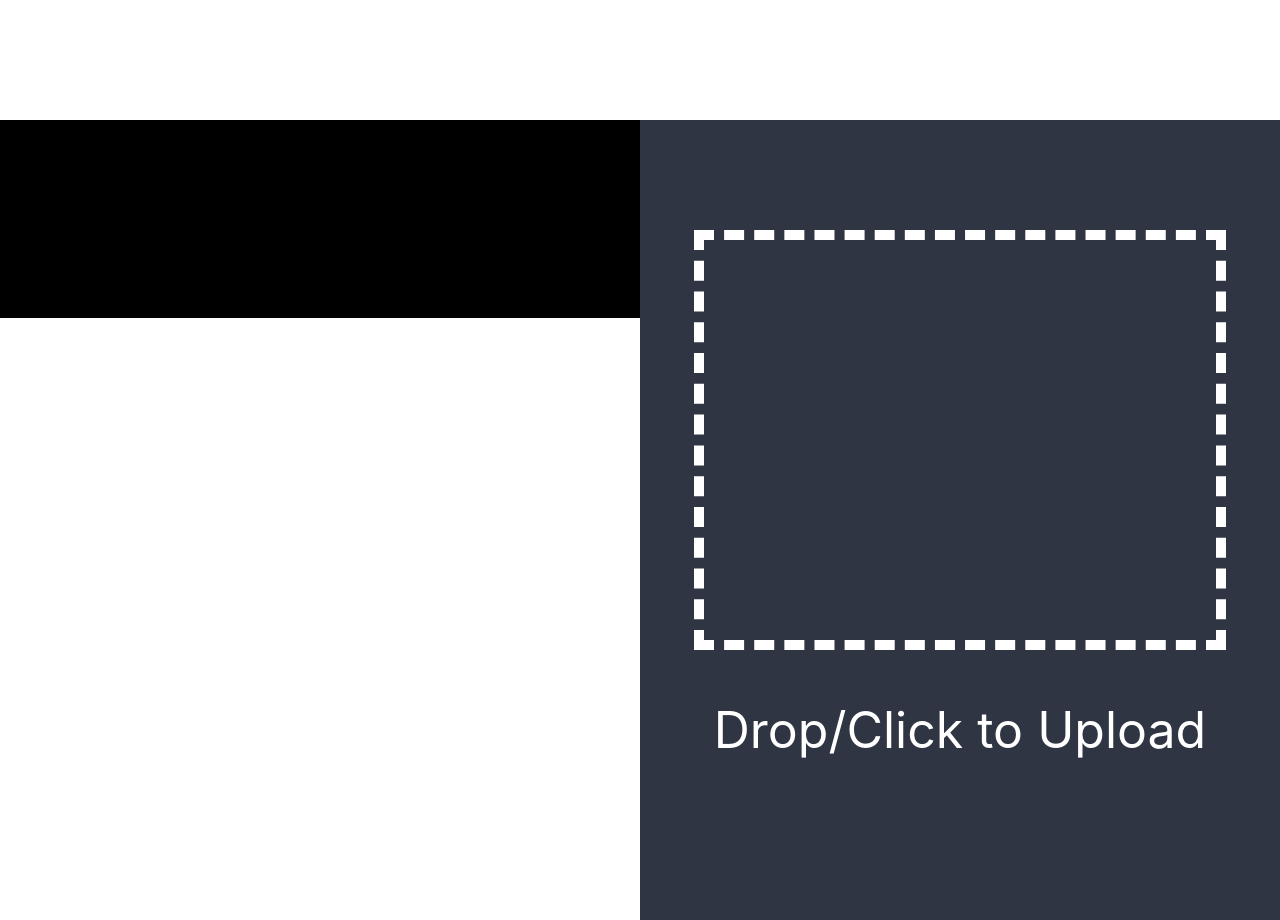
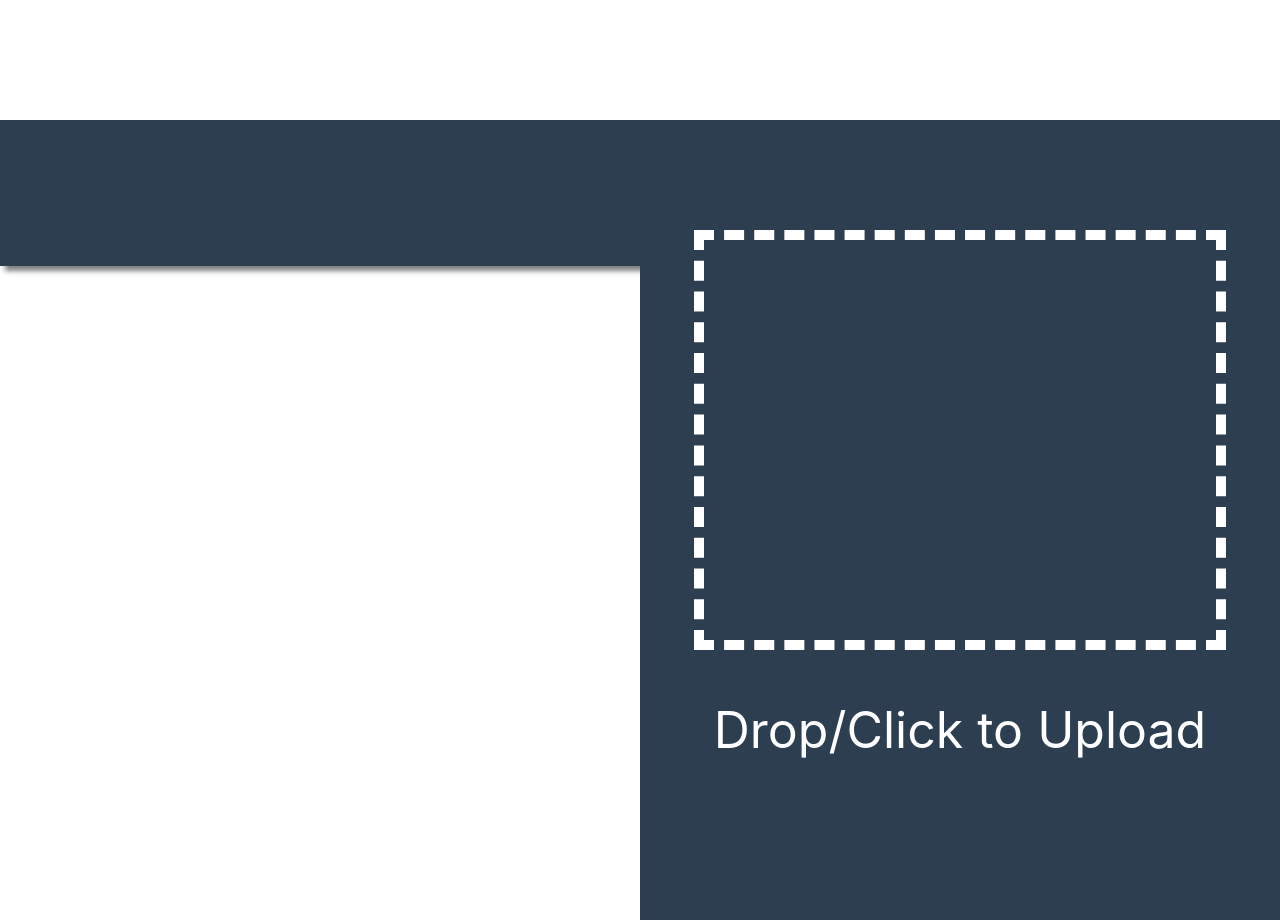
Before and after one commit to bowenng/easy-submit, a React (Create React App) app: page / in a window 1280 px wide. Shown: the part 280-1200 px from the top of the page. Built offline with nearby package versions, Linux system fonts and the light colour scheme; the HTML template or start-up script is replaced by a standard one.

Commit message:
tama before redesign

```diff
--- a/src/App.js
+++ b/src/App.js
@@ -8,20 +8,24 @@ class App extends React.Component {
     constructor(props) {
         super(props);
         this.state = {
-            images: []
+            images: [],
+            previewing: -1
         }
 
         this.addImage = this.addImage.bind(this);
         this.updateOrder = this.updateOrder.bind(this);
-        //this.handleChange = this.handleChange.bind(this);
+        this.handleClick = this.handleClick.bind(this);
         this.getPreview = this.getPreview.bind(this);
+        this.showPreview = this.showPreview.bind(this);
+        this.handleLeft = this.handleLeft.bind(this);
+        this.handleRight = this.handleRight.bind(this);
     }
 
-    addImage(image){
-        this.setState((prevState, prevProps)=>{
+    addImage(image) {
+        this.setState((prevState, prevProps) => {
             const images = prevState.images.slice();
             images.push(image);
-            return {images:images};
+            return { images: images };
         })
     }
 
@@ -39,17 +43,50 @@ class App extends React.Component {
         return (
             this.state.images.map((imageData, i) => {
                 return (
-                    <div className="preview block in">
-                        <Preview src={imageData.src} alt={imageData.fileName}/>
-                    </div>
-
+                    <Preview
+                        src={imageData.src}
+                        alt={imageData.fileName}
+                        index={i}
+                        onClick={this.handleClick}
+                    />
                 )
             })
         );
     }
 
-    handleClick(){
+    handleClick(index) {
+        this.setState({ previewing: index })
+    }
 
+    handleLeft(){
+        const previewing = this.state.previewing;
+        if(previewing - 1 !== -1){
+            this.setState({previewing:previewing-1})
+        }
+    }
+
+    handleRight() {
+        const previewing = this.state.previewing;
+        if (previewing + 1 !== this.state.images.length) {
+            this.setState({ previewing: previewing + 1 })
+        }
+    }
+
+    showPreview() {
+        if (this.state.previewing !== -1) {
+            const imageData = this.state.images[this.state.previewing]
+            return (
+                <div className="inner">
+                    <div className="left_arrow" onClick={this.handleLeft}>
+                        <i className="far fa-caret-square-left"></i>
+                    </div>
+                    < img className="previewing" src={imageData.src} alt={imageData.alt} />
+                    <div className="right_arrow" onClick={this.handleRight}>
+                        <i className="far fa-caret-square-right"></i>
+                    </div>
+                </div>
+            )
+        }
     }
 
     render() {
@@ -57,10 +94,13 @@ class App extends React.Component {
             <div className="App">
                 <main className="container">
                     <div className="split left">
-                        <div className = "previews">
-                            <div className = "preview block out">
+                        <div className="previews">
+                            <div className="out">
                                 {this.getPreview()}
                             </div>
+                        </div>
+                        <div className="large">
+                            {this.showPreview()}
                         </div>
                     </div>
                     <div className="split right">
--- a/src/Preview.js
+++ b/src/Preview.js
@@ -3,14 +3,19 @@ import React from 'react';
 class Preview extends React.Component{
     constructor(props){
         super(props);
+        this.handleClick = this.handleClick.bind(this);
+    }
+
+    handleClick(){
+        this.props.onClick(this.props.index);
     }
 
     render(){
         const {src,alt} = this.props;
         return (
-            <div className = "preview block in">
-                <img class = "preview" src={src} alt={alt}/>
-                <p className="legend">NAME</p>
+            <div className = "in" onClick={this.handleClick}>
+                <img className = "preview" src={src} alt={alt}/>
+                {/*<input className="legend" value={alt}/>*/}
             </div>
         )
     }
--- a/src/index.css
+++ b/src/index.css
@@ -1,5 +1,5 @@
 :root {
-  --pretige-blue : #2f3542;
+  --pretige-blue : #2c3e50;
   --tomato-orange: #ff6348;
   --black-pearl: #1e272e;
 }
--- a/src/previews.css
+++ b/src/previews.css
@@ -2,32 +2,112 @@
 
 .split.left{
     display: flex;
-    vertical-align: top;
     justify-content: center;
     background-color:white;
+    display: table-cell;
 }
 
 .previews{
-    padding:3%;
-    height: 20%;
+    padding-top:1%;
+    padding-bottom: 3%;
+    height: 15%;
     width: 100%;
     text-align: left;
-    background-color: black;
+    background-color: #2c3e50;
     overflow-x: auto;
     overflow-y: hidden;
     white-space: nowrap;
+    display: inline-block;
+    box-shadow: 5px 5px 5px grey;
+
 }
 
-.preview.block.out{
+.preview:hover{
+    border-width: 10px;
+    border-color: black;
+}
+
+.large{
+    height: 80%;
+    width: 100%;
+    display: flex;
+    flex-direction: column;
+    align-items: center;
+    justify-content: center;
+    text-align: center;
+}
+
+.inner{
+    width: 100%;
+    height: 100%;
+    display: flex;
+    flex-direction: row;
+    text-align: center;
+    align-items: center;
+    justify-content: center;
+}
+
+.left_arrow{
+    color: var(--black-pearl);
+    cursor: pointer;
+
+    margin-right: 6px;
+    height: 80%;
+    width: 10%;
+    display: flex;
+    flex-direction: row;
+    text-align: center;
+    align-items: center;
+    justify-content: center;
+
+}
+
+
+.previewing{
+    width: 70%;
+    display: inline-block;
+    margin-right: 6px;
+}
+
+
+.right_arrow{
+    color: var(--black-pearl);
+    cursor: pointer;
+    margin-right: 6px;
+    height: 80%;
+    width: 10%;
+    display: flex;
+    flex-direction: row;
+    text-align: center;
+    align-items: center;
+    justify-content: center;
+}
+
+.far{
+    font-size: 45px;
+}
+
+.left_arrow:hover {
+  cursor: pointer;
+  background: lightgrey;
+
+}
+
+.right_arrow:hover{
+    cursor: pointer;
+    background: lightgrey;
+
+}
+
+.out{
     margin: 0%;
     display: inline-block;
     width:30%;
-    height:80%;
+    height:100%;
 }
 
 
-
-.preview.block.in{
+.in{
     margin: 5%;
     display: inline-block;
     width:100%;
@@ -35,6 +115,7 @@
 }
 
 .preview{
-    width:100%;
-    height:100%;
+    width: 100%;
+    height: 80%;
+    cursor: pointer;
 }
```
Also changed, not shown: 1 other file (tests, documents, lock files or other folders).
